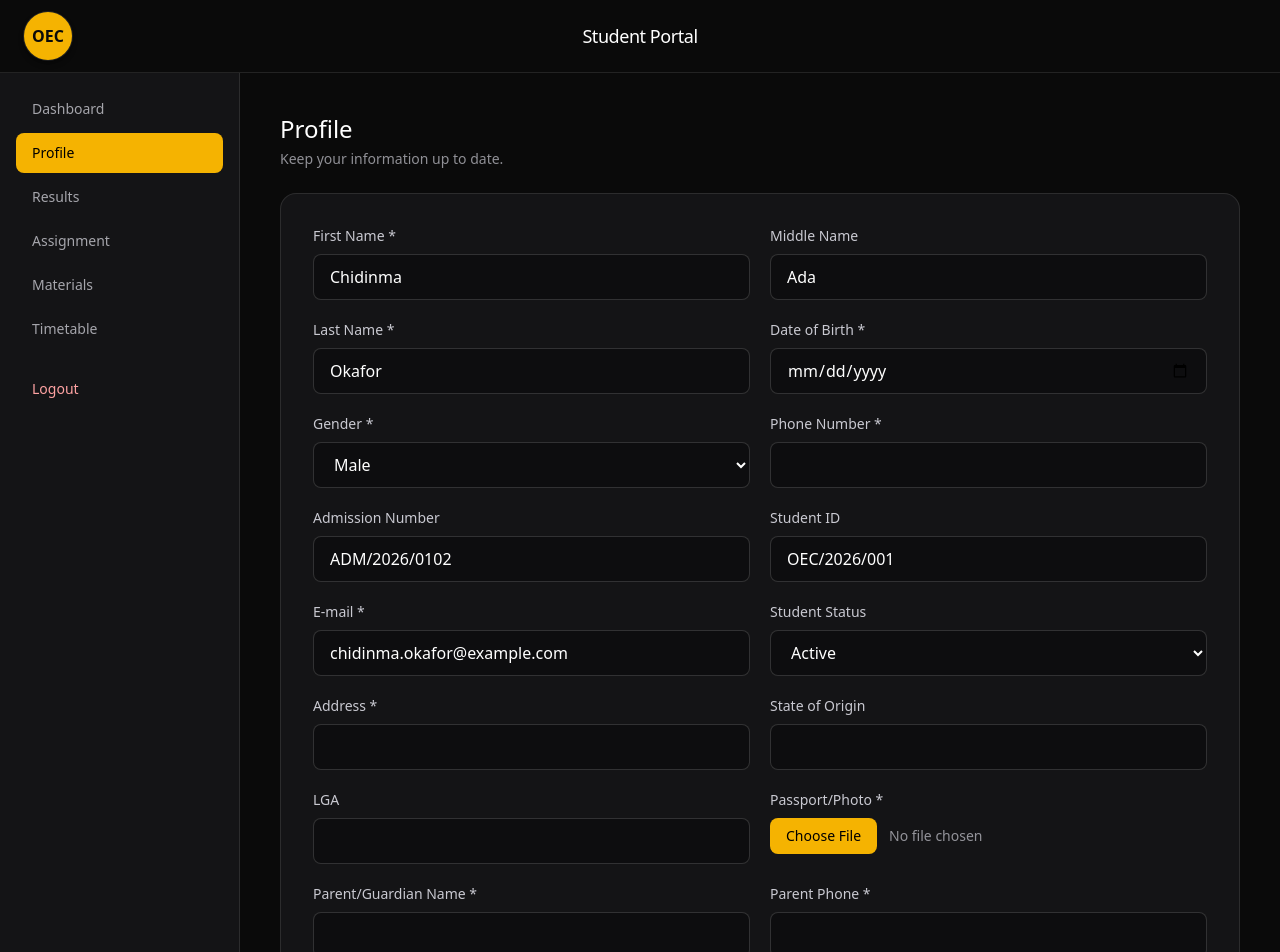
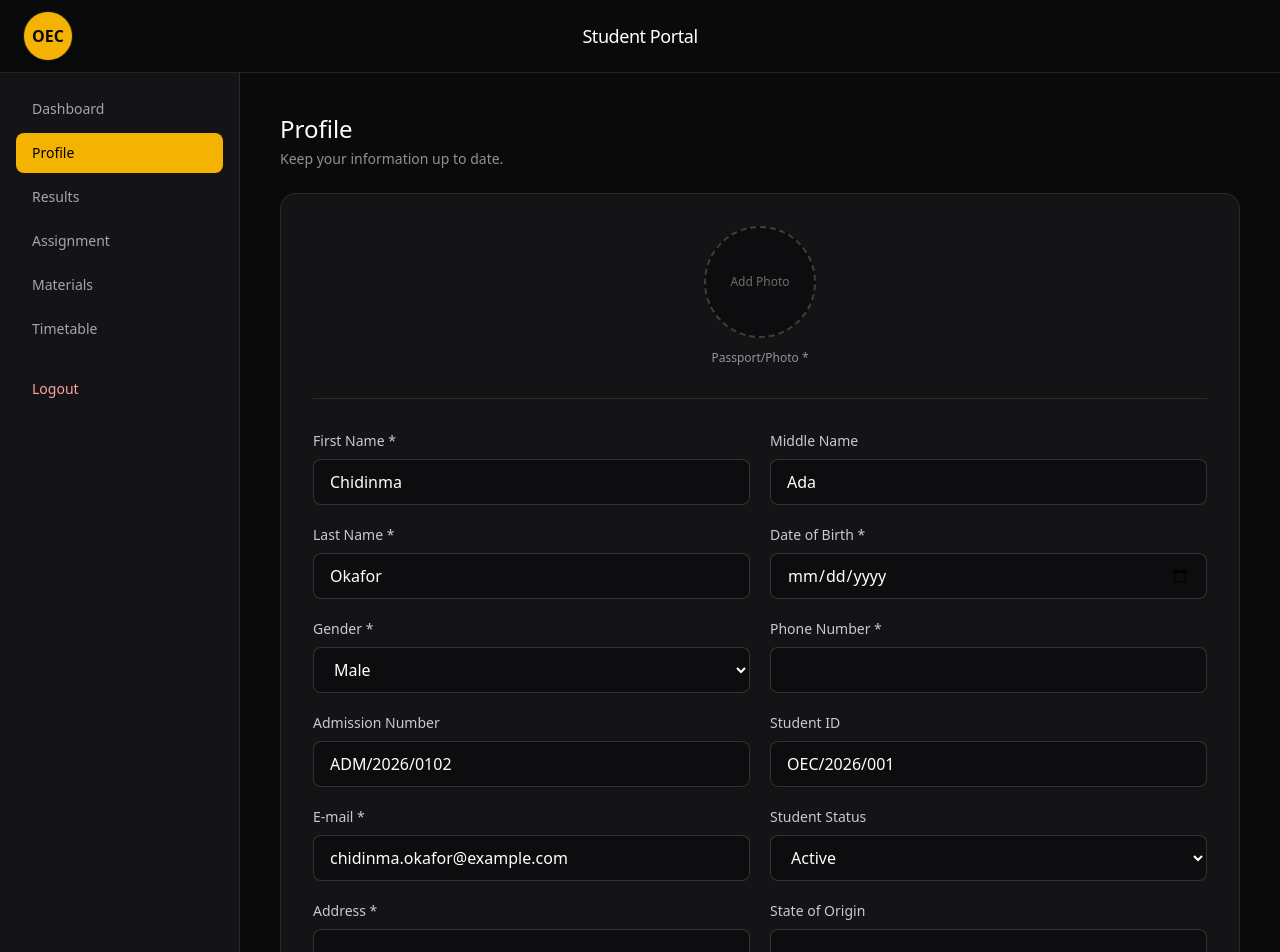
Before and after one commit to abrahamolukunle2-code/overcomers-frontend, a Next.js app: page /student/profile in a window 1280 px wide. Shown: the top 952 px of the page. Built offline with nearby package versions, Linux system fonts and the light colour scheme.

Commit message:
remove examination/certificates/payments from student side, simplify signup, update hero

```diff
--- a/src/app/student/dashboard/page.tsx
+++ b/src/app/student/dashboard/page.tsx
@@ -1,4 +1,3 @@
-import Link from "next/link";
 import { mockStudent, mockDashboardStats } from "@/lib/mock-student";
 
 const statCards = [
@@ -36,21 +35,6 @@ export default function StudentDashboardPage() {
           </div>
         ))}
       </div>
-
-      <div className="mt-8 flex flex-wrap gap-3">
-        <Link
-          href="/student/results"
-          className="rounded-lg bg-[var(--color-gold)] px-5 py-2.5 text-sm font-medium text-black transition-colors hover:bg-[var(--color-gold)]/90"
-        >
-          Upload Result
-        </Link>
-        <Link
-          href="/student/assignments"
-          className="rounded-lg border border-white/15 px-5 py-2.5 text-sm text-[var(--color-ink)] transition-colors hover:bg-white/5"
-        >
-          View Assignment
-        </Link>
-      </div>
     </div>
   );
 }
--- a/src/components/student/ProfileForm.tsx
+++ b/src/components/student/ProfileForm.tsx
@@ -36,6 +36,37 @@ export default function ProfileForm() {
       onSubmit={handleSubmit}
       className="rounded-2xl border border-white/10 bg-[var(--color-forest)] p-6 sm:p-8"
     >
+      <div className="mb-8 flex flex-col items-center gap-3 border-b border-white/10 pb-8">
+        <label
+          htmlFor="photo"
+          className="group relative flex h-28 w-28 cursor-pointer items-center justify-center overflow-hidden rounded-full border-2 border-dashed border-white/20 bg-black/30 transition-colors hover:border-[var(--color-gold)]"
+        >
+          {photoPreview ? (
+            // eslint-disable-next-line @next/next/no-img-element
+            <img
+              src={photoPreview}
+              alt="Passport photo preview"
+              className="h-full w-full object-cover"
+            />
+          ) : (
+            <span className="px-2 text-center text-xs text-white/40 group-hover:text-[var(--color-gold)]">
+              Add Photo
+            </span>
+          )}
+          <input
+            id="photo"
+            name="photo"
+            type="file"
+            accept="image/*"
+            onChange={handlePhotoChange}
+            className="hidden"
+          />
+        </label>
+        <p className="text-xs font-medium text-[var(--color-text)]/70">
+          Passport/Photo *
+        </p>
+      </div>
+
       <div className="grid gap-5 sm:grid-cols-2">
         <div>
           <label htmlFor="firstName" className={labelClass}>
@@ -168,32 +199,11 @@ export default function ProfileForm() {
           <input id="stateOfOrigin" name="stateOfOrigin" className={inputClass} />
         </div>
 
-        <div>
+        <div className="sm:col-span-2">
           <label htmlFor="lga" className={labelClass}>
             LGA
           </label>
           <input id="lga" name="lga" className={inputClass} />
-        </div>
-        <div>
-          <label htmlFor="photo" className={labelClass}>
-            Passport/Photo *
-          </label>
-          <input
-            id="photo"
-            name="photo"
-            type="file"
-            accept="image/*"
-            onChange={handlePhotoChange}
-            className="mt-2 w-full text-sm text-[var(--color-text)]/70 file:mr-3 file:rounded-lg file:border-0 file:bg-[var(--color-gold)] file:px-4 file:py-2 file:text-sm file:font-medium file:text-black"
-          />
-          {photoPreview && (
-            // eslint-disable-next-line @next/next/no-img-element
-            <img
-              src={photoPreview}
-              alt="Passport photo preview"
-              className="mt-3 h-32 w-32 rounded-lg border border-white/15 object-cover"
-            />
-          )}
         </div>
 
         <div>
```
